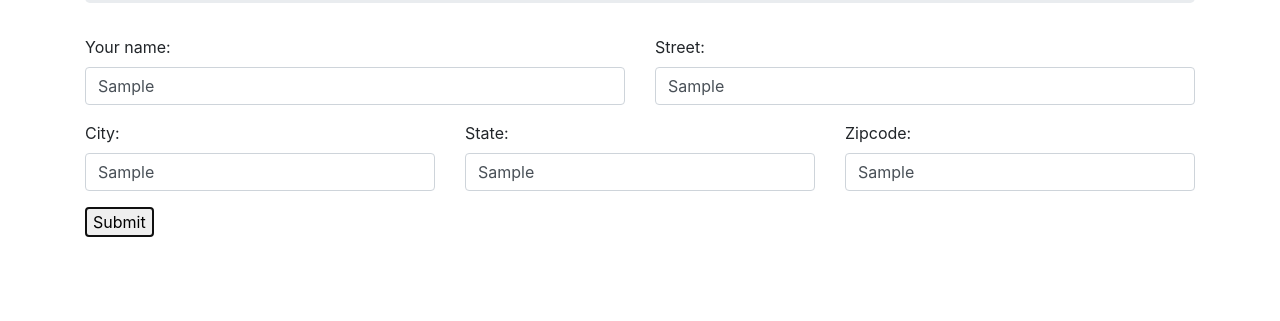
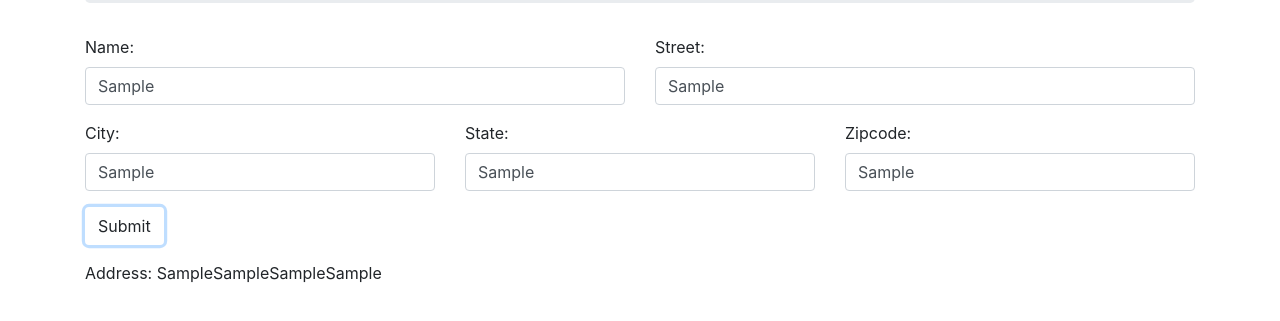
Before and after one commit to Cecile-DeVera/Marketplace, a plain HTML site: page index.html in a window 1280 px wide. Both pictures are taken after typing "Sample", "Sample", "Sample", "Sample", "Sample" into the empty fields and a click on the button "Submit". Shown: the part 181-502 px from the top of the page. Drawn offline with Linux system fonts and the light colour scheme.

Commit message:
Create receipt.

```diff
--- a/css/styles.css
+++ b/css/styles.css
@@ -2,3 +2,6 @@
   text-align: center;
   font-style: italic;
 }
+#receipt {
+  display: none;
+}
--- a/index.html
+++ b/index.html
@@ -12,17 +12,18 @@
       <div class="jumbotron">
         <h1>Best Products Online</h1>
       </div>
+      <div id="userInfo">
         <form>
           <div class="row">
             <div class="col-6">
               <div class="form-group">
-              <label for="userName">Your name:</label>
+                <label class="userLabel" for="userName">Name:</label>
                 <input id="userName" class="form-control" type="text">
               </div>
             </div>
             <div class="col-6">
               <div class="form-group">
-              <label for="userStreet">Street:</label>
+                <label class="userLabel" for="userStreet">Street:</label>
                 <input id="userStreet" class="form-control" type="text">
               </div>
             </div>
@@ -30,25 +31,30 @@
           <div class="row">
             <div class="col-4">
               <div class="form-group">
-              <label for="userCity">City:</label>
+                <label class="userLabel" for="userCity">City:</label>
                 <input id="userCity" class="form-control" type="text">
               </div>
             </div>
             <div class="col-4">
               <div class="form-group">
-              <label for="userState">State:</label>
+                <label class="userLabel" for="userState">State:</label>
                 <input id="userState" class="form-control" type="text" maxlength="2">
               </div>
             </div>
             <div class="col-4">
               <div class="form-group">
-              <label for="userZipcode">Zipcode:</label>
+                <label class="userLabel" id="ziplabel" for="userZipcode">Zipcode:</label>
                 <input id="userZipcode" class="form-control" type="text" maxlength="5">
               </div>
             </div>
           </div>
+          <button type="submit" class="btn">Submit</button>
         </form>
-      <button type="submit" class+"btn">Submit</button>
+      </div>
+      <div id="receipt">
+        <p id="userNameReceipt"></p>
+        <p id="userAddressReceipt"></p>
+      </div>
     </div>
   </body>
 </html>
--- a/js/scripts.js
+++ b/js/scripts.js
@@ -0,0 +1,16 @@
+$(document).ready(function() {
+  $("#userInfo form").submit(function(event) {
+
+    //use .each to loop through html elements
+    var userNameInput = $("#userName").val();
+    var userStreetInput = $("#userStreet").val();
+    var userCityInput = $("#userCity").val();
+    var userStateInput = $("#userState").val();
+    var userZipcodeInput = $("#userZipcode").val();
+
+    $("#userNameReciept").text("Name: " + userNameInput);
+    $("#userAddressReceipt").text("Address: " + userStreetInput + userCityInput + userZipcodeInput + userStateInput);
+    $("#receipt").show();
+    event.preventDefault();
+  });
+});
```
Lines whose indentation alone changed are shown as unchanged.
